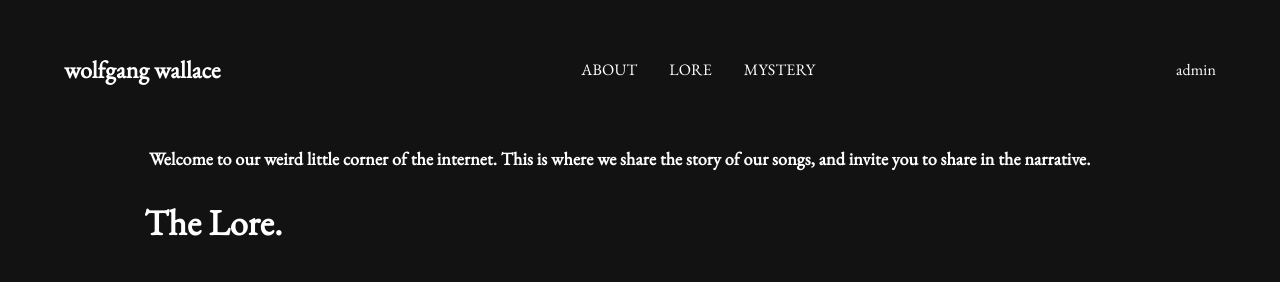
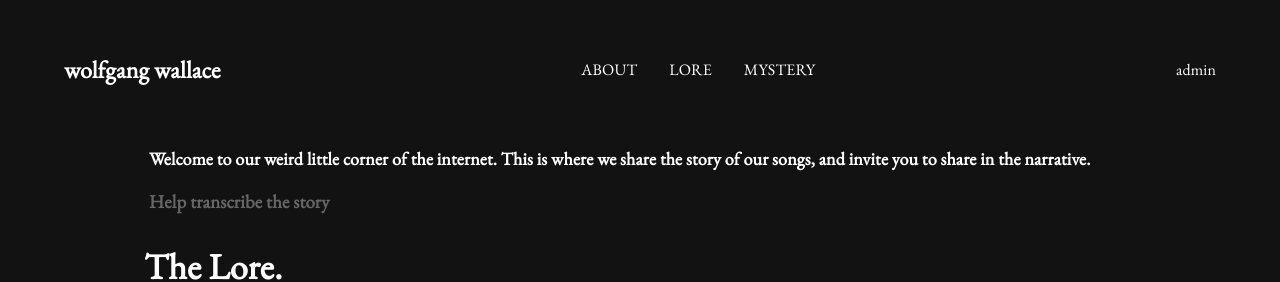
Before and after one commit to ReadySetJoe/wolfgang-wallace, a Next.js app: page /lore in a window 1280 px wide. Shown: the top 282 px of the page. Built offline with nearby package versions, Linux system fonts and the light colour scheme.

Commit message:
adds lore edit link

```diff
--- a/pages/lore/index.tsx
+++ b/pages/lore/index.tsx
@@ -46,6 +46,14 @@ export default function Lore() {
           narrative.
         </h3>
 
+        <a
+          href="https://github.com/ReadySetJoe/wolfgang-wallace/edit/main/components/lore.md"
+          target="_blank"
+          rel="noopener noreferrer"
+        >
+          <h3 className={styles.loreEditLink}>Help transcribe the story</h3>
+        </a>
+
         <h1 className={styles.loreTitle}>The Lore.</h1>
 
         <VintagePaper>
--- a/styles/lore.module.css
+++ b/styles/lore.module.css
@@ -101,6 +101,10 @@
   line-height: 1.5;
 }
 
+.loreEditLink {
+  color: #666;
+}
+
 .loreTitle {
   font-size: 2.25rem;
   font-weight: bold;
```
